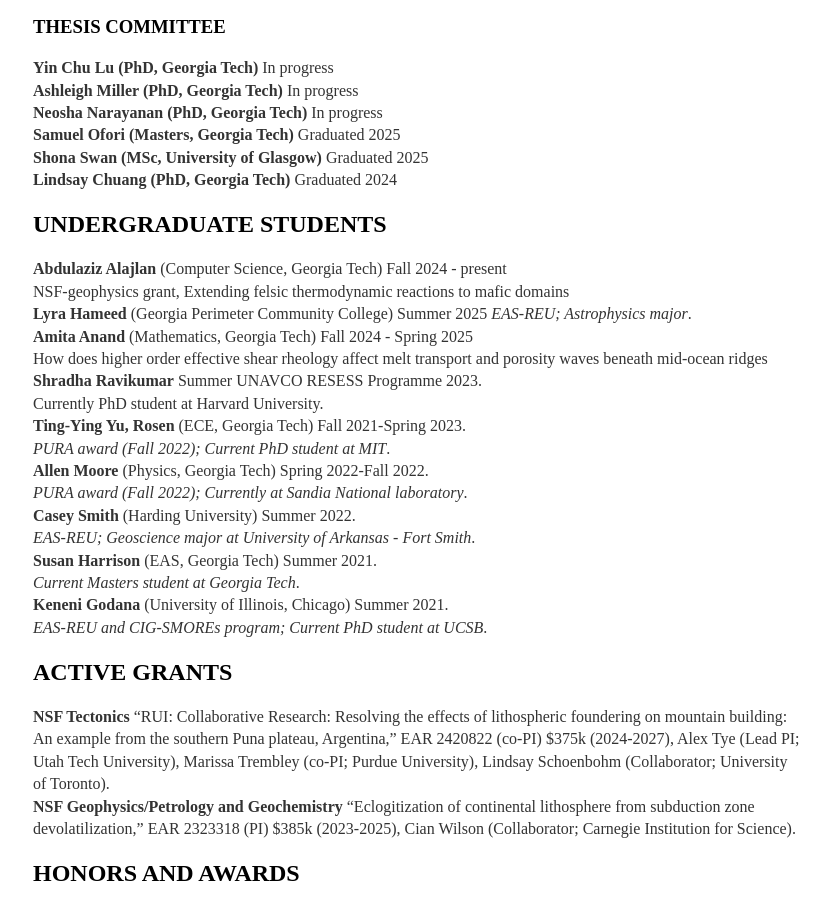
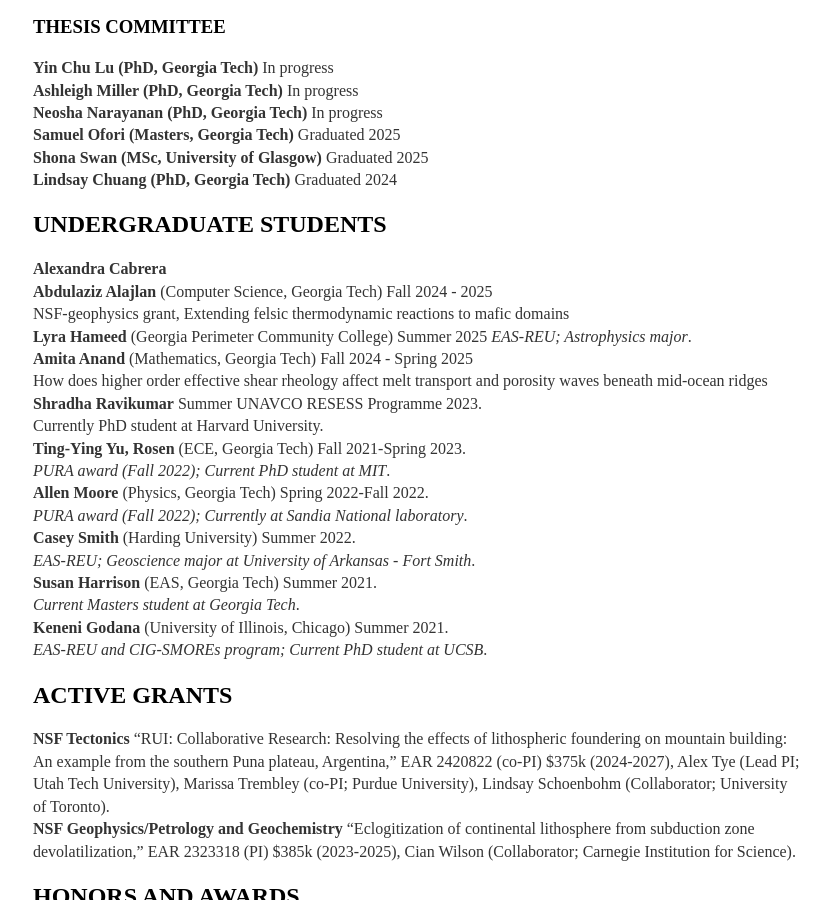
Before and after one commit to joycesim/joycesim.github.io, a Jekyll site: the page built from cv/index.md, in a window 1280 px wide and 900 px high, scrolled down 1324 px. Shown: the whole window, without its empty margins (223-1052 px from the left). Built offline with Jekyll 4.4.1, drawn with Linux system fonts in a browser that asks for light colours.

Commit message:
Update undergraduate student information

```diff
--- a/cv/index.md
+++ b/cv/index.md
@@ -53,7 +53,8 @@
 **Lindsay Chuang (PhD, Georgia Tech)** Graduated 2024
 
 ## UNDERGRADUATE STUDENTS
-**Abdulaziz Alajlan** (Computer Science, Georgia Tech) Fall 2024 - present
+**Alexandra Cabrera**
+**Abdulaziz Alajlan** (Computer Science, Georgia Tech) Fall 2024 - 2025
 NSF-geophysics grant, Extending felsic thermodynamic reactions to mafic domains
 **Lyra Hameed** (Georgia Perimeter Community College) Summer 2025
 *EAS-REU; Astrophysics major*.
```
